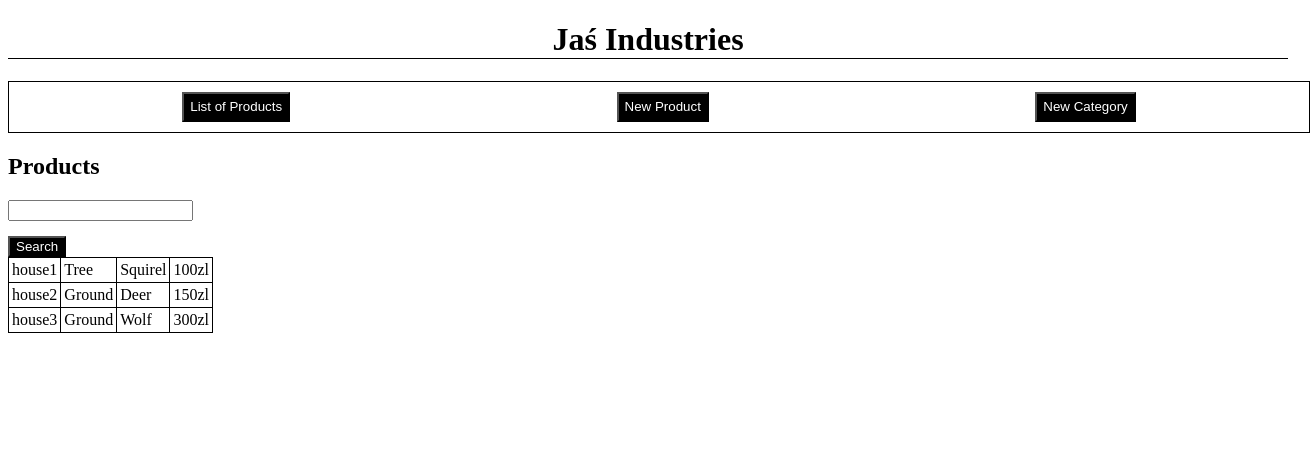
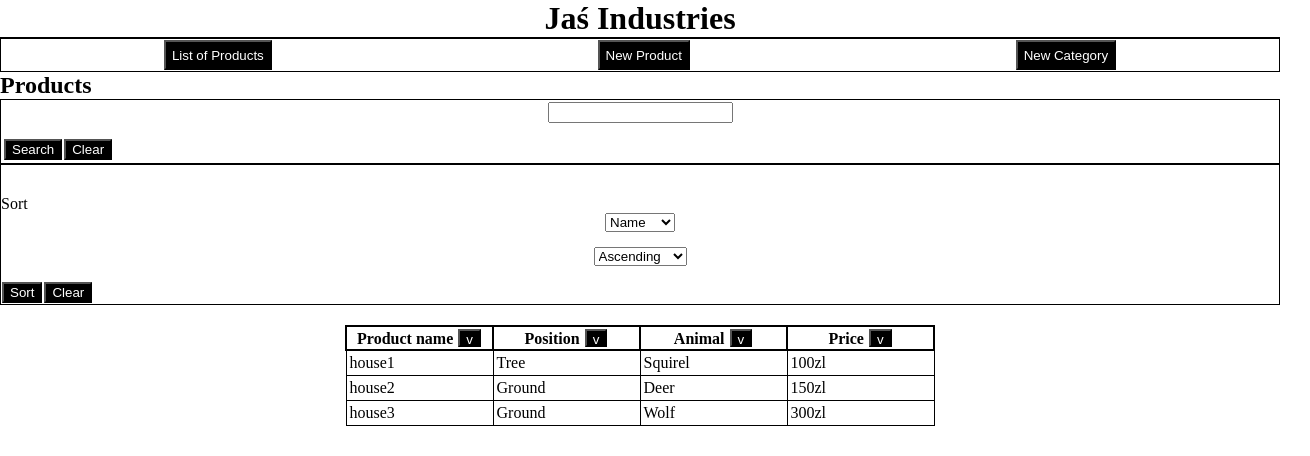
Before and after one commit to K-Wiczling/JasInd, a Vue app: page / in a window 1280 px wide. Shown: the top 456 px of the page, 1310 px wide, since content can reach past the window. Built offline with nearby package versions, Linux system fonts and the light colour scheme.

Commit message:
building structure

```diff
--- a/public/index.html
+++ b/public/index.html
@@ -4,6 +4,7 @@
     <meta charset="utf-8">
     <meta http-equiv="X-UA-Compatible" content="IE=edge">
     <meta name="viewport" content="width=device-width,initial-scale=1.0">
+    <link rel="stylesheet" href="style.css">
     <!-- <link rel="icon" href="<%= BASE_URL %>favicon.ico"> -->
     <title>Jaś Industries</title>
   </head>
--- /dev/null
+++ b/public/style.css
@@ -0,0 +1,5 @@
+* {
+    margin: 0 auto;
+    padding: 0 auto;
+    outline: 0 auto;
+}
--- a/src/App.vue
+++ b/src/App.vue
@@ -6,6 +6,7 @@
   <!-- Products List-->
   <PageContainer v-if="store.appState === 0" title="Products">
     <SearchBar/>
+    <SortProducts/>
     <ProductsTable/>
   </PageContainer>
 
@@ -29,6 +30,7 @@ import PageContainer from './components/PageContainer.vue';
 import { store } from './sripts/store';
 import AddProductForm from './components/AddProductForm.vue';
 import AddNewCategory from './components/AddNewCategory.vue';
+import SortProducts from './components/SortProducts.vue';
 
 export default {
   name: 'App',
@@ -39,12 +41,16 @@ export default {
     ProductsTable,
     PageContainer,
     AddProductForm,
-    AddNewCategory
+    AddNewCategory,
+    SortProducts
 },
 data() {
     return {
       store
     }
+  },
+  created () {
+    store.displayedProducts = store.products;
   }
 }
 </script>
--- a/src/components/AddNewCategory.vue
+++ b/src/components/AddNewCategory.vue
@@ -1,11 +1,11 @@
 <template>
     <div>
         <label for="name">Animal Name</label>
-        <input v-model="cAnimal" type="text" name="name">
+        <input v-model="cAnimal" type="text" name="name" placeholder="new animal">
         <ButtonMulti text="Add new animal" @click="addAnimal"/>
 
         <label for="name">Position Name</label>
-        <input v-model="cPosition" type="text" name="name">
+        <input v-model="cPosition" type="text" name="name" placeholder="new position">
         <ButtonMulti text="Add new positon" @click="addPosition"/>
 
     </div>
--- a/src/components/AddProductForm.vue
+++ b/src/components/AddProductForm.vue
@@ -1,7 +1,7 @@
 <template>
     <div>
         <label for="name">Product Name</label>
-        <input v-model="pName" type="text" name="name">
+        <input v-model="pName" type="text" name="name" placeholder="Next product">
 
         <label for="position">Position</label>
         <select v-model="pPosition" name="position" id="position" >
@@ -38,9 +38,9 @@
             return {
                 store,
                 pName: '',
-                pPosition: '',
-                pAnimal: '',
-                pPrice: 1,
+                pPosition: store.positons[0].name,
+                pAnimal: store.animals[0].name,
+                pPrice: 100,
 
             }
         },
--- a/src/components/ButtonMulti.vue
+++ b/src/components/ButtonMulti.vue
@@ -16,6 +16,7 @@
     button {
         background-color: black;
         color: white;
+        margin: 1px;
     }
     button:hover {
         background-color: #444;
--- a/src/components/MainMenu.vue
+++ b/src/components/MainMenu.vue
@@ -34,11 +34,9 @@
 
 <style scoped>
     .mainMenu {
-        width: 100%;
         border: 1px solid black;
         display: flex;
         justify-content: space-around;
-        padding: 10px;
 
     }
     button {
--- a/src/components/ProductsTable.vue
+++ b/src/components/ProductsTable.vue
@@ -1,5 +1,28 @@
 <template>
     <table>
+        <tr>
+            <th>
+                Product name
+                <ButtonMulti text="v"/>
+                <ButtonMulti v-if="false" text="A"/>
+            </th>
+            <th>
+                Position
+                <ButtonMulti text="v"/>
+                <ButtonMulti v-if="false" text="A"/>
+            </th>
+            <th>
+                Animal
+                <ButtonMulti text="v"/>
+                <ButtonMulti v-if="false" text="A"/>
+            </th>
+            <th>
+                Price
+                <ButtonMulti text="v"/>
+                <ButtonMulti v-if="false" text="A"/>
+            </th>
+
+        </tr>
         <tr v-for="product in products" v-bind:key="product.id">
             <td>{{product.name}}</td>
             <td>{{product.positon}}</td>
@@ -12,24 +35,33 @@
 
 <script>
     import { store } from '@/sripts/store';
+import ButtonMulti from './ButtonMulti.vue';
     export default  {
-        name: 'ProductsTable',
-        data() {
-            return {
-                products: store.products
-            }
-        }
-    }
+    name: "ProductsTable",
+    data() {
+        return {
+            products: store.displayedProducts
+        };
+    },
+    components: { ButtonMulti }
+}
 </script>
 
-<style>
+<style scoped>
     table {
-
+        margin-top: 20px;
         border-collapse: collapse;
     }
     td{
+        width: 140px;
         padding: 3px;
         border: 1px solid black;
 
     }
+    th {
+        border: 2px solid black;
+    }
+    button {
+        height: 18px;
+    }
 </style>
--- a/src/components/SearchBar.vue
+++ b/src/components/SearchBar.vue
@@ -1,7 +1,8 @@
 <template>
-    <div class="searchBar">
+    <div id="searchBar">
       <input type="text">
       <ButtonMulti text="Search"/>
+      <ButtonMulti text="Clear"/>
     </div>
   </template>
 
@@ -21,7 +22,8 @@
 
   <style scoped>
     #searchBar {
-        width: 100%;
+        border: 1px solid black;
+        padding: 2px;
     }
     input {
 
--- /dev/null
+++ b/src/components/SortProducts.vue
@@ -0,0 +1,49 @@
+<template>
+    <div id="sortProducts">
+        <label for="position">Sort</label>
+        <select v-model="sortCategory" >
+            <option value="Name" selected>Name</option>
+            <option value="Position">Position</option>
+            <option value="Animal">Animal</option>
+            <option value="Price">Price</option>
+        </select>
+        <select  v-model="sortType" name="sortType" id="sortType" >
+            <option value="Ascending" selected>Ascending</option>
+            <option value="Descending">Descending</option>
+        </select>
+      <ButtonMulti text="Sort" @click="sort"/>
+      <ButtonMulti text="Clear"/>
+    </div>
+  </template>
+
+  <script>
+    import ButtonMulti from './ButtonMulti.vue';
+
+    export default {
+      name: 'SortProducts',
+      props: {
+
+      },
+      data () {
+        return {
+            sortCategory: 'Name',
+            sortType: 'Ascending'
+
+        }
+      },
+      methods: {
+        sort () {
+            console.log('sort');
+        }
+      },
+      components: {
+          ButtonMulti,
+      }
+    }
+  </script>
+
+  <style scoped>
+    #sortProducts {
+        border: 1px solid black;
+    }
+  </style>
--- a/src/sripts/store.js
+++ b/src/sripts/store.js
@@ -11,5 +11,6 @@ export const store = reactive({
     {id:'3',name: 'house3', positon: 'Ground', animal: 'Wolf', price: 300},
   ],
   positons: [{id:0, name:'Tree'}, {id:1, name:'Ground'}],
-  animals: [{id:0, name:'Deer'}, {id:1, name:'Bird'},{id:2, name:'Wolf'},{id:2, name:'Rabbit'}]
+  animals: [{id:0, name:'Deer'}, {id:1, name:'Bird'},{id:2, name:'Wolf'},{id:2, name:'Rabbit'}],
+  displayedProducts: ''
 })
```
